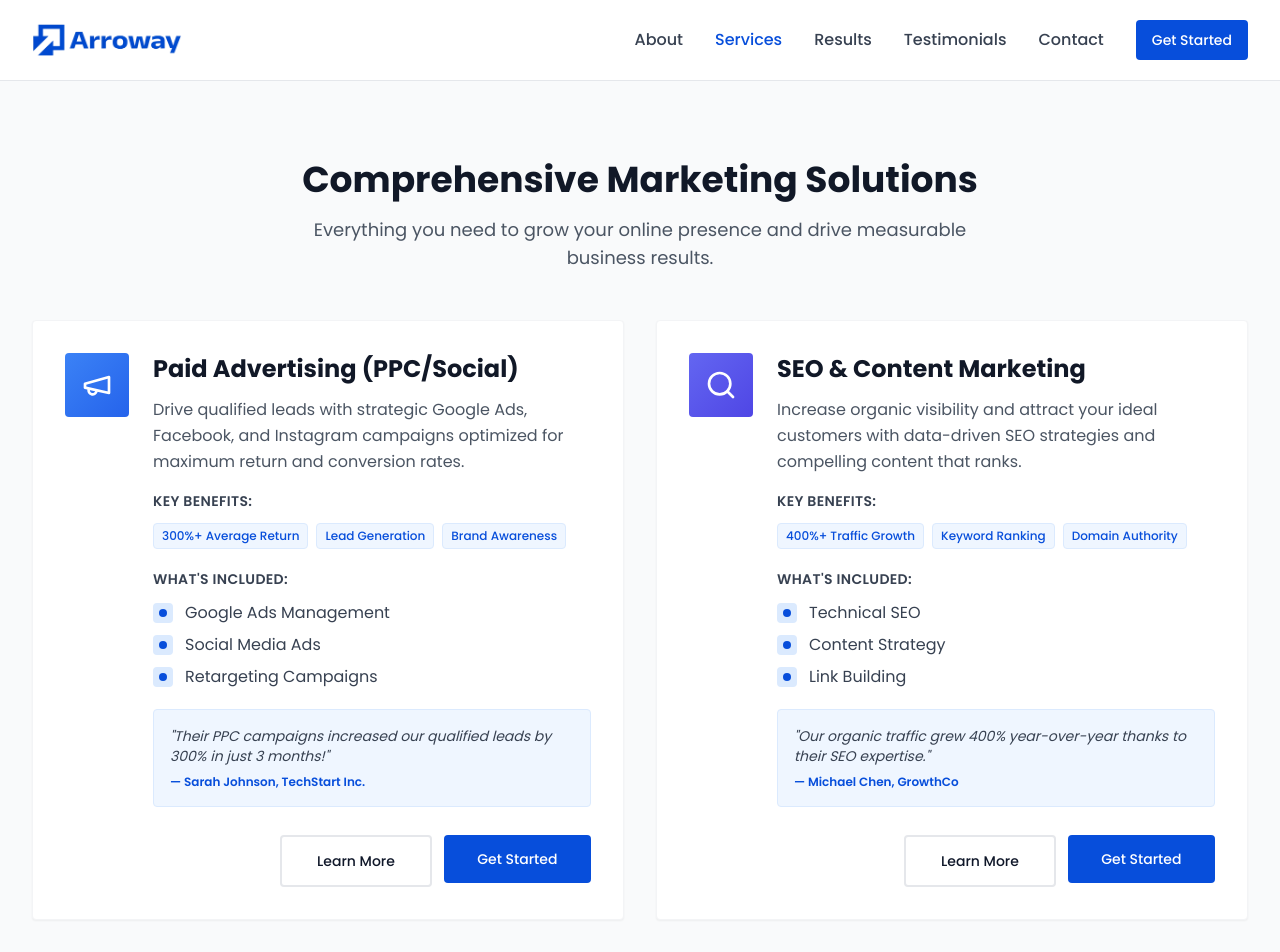
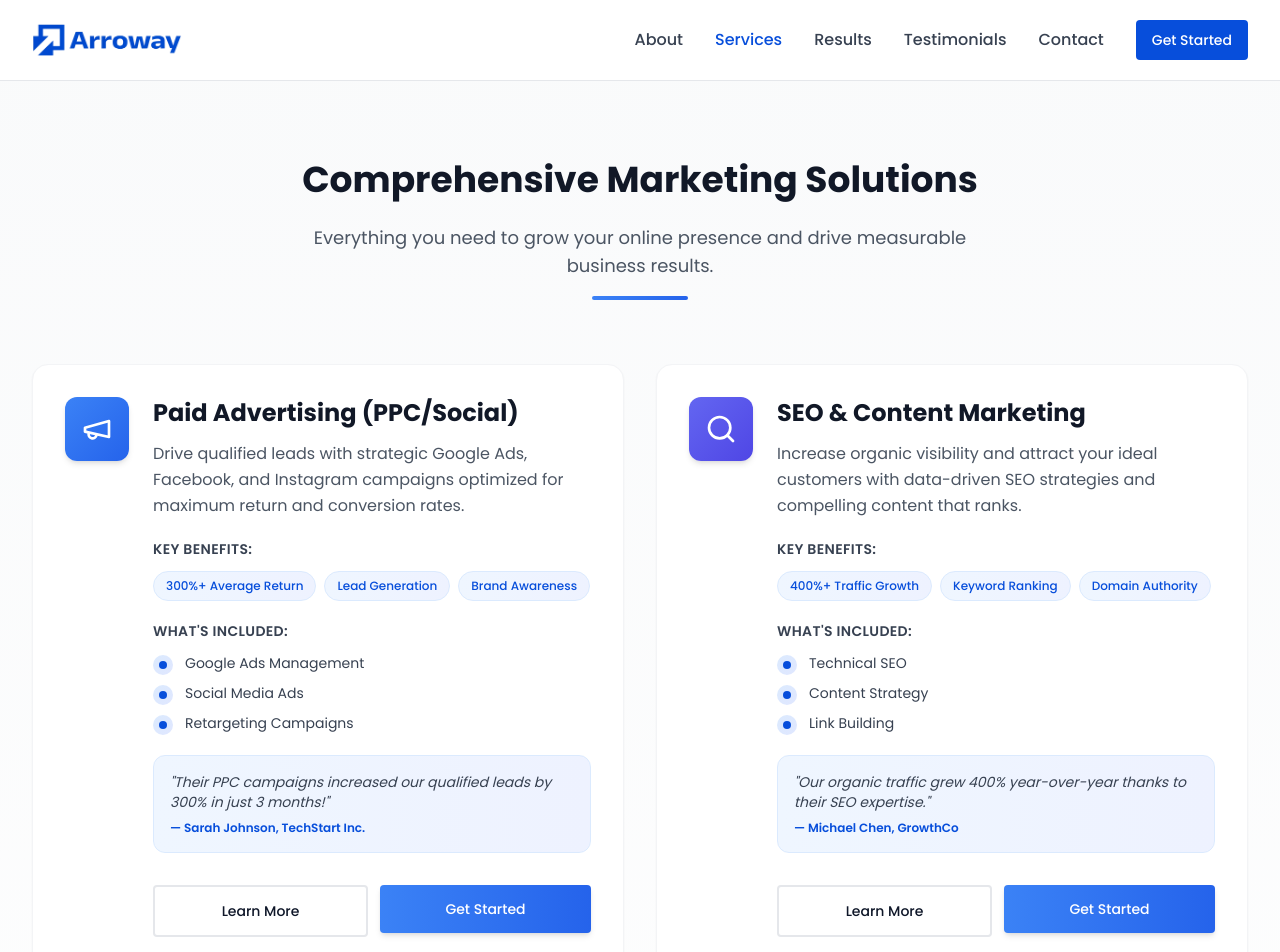
Before and after one commit to arrowaydigital/Arroway, a React (Vite) app: page /services in a window 1280 px wide. Shown: the top 952 px of the page. Built offline with nearby package versions, Linux system fonts and the light colour scheme.

Commit message:
Update ServicesSection.tsx

```diff
--- a/src/components/features/ServicesSection.tsx
+++ b/src/components/features/ServicesSection.tsx
@@ -16,7 +16,7 @@ export function ServicesSection() {
         name: "Sarah Johnson",
         company: "TechStart Inc.",
         quote: "Their PPC campaigns increased our qualified leads by 300% in just 3 months!"
-      },
+      }
     },
     {
       icon: <Search className="w-8 h-8 text-white" />,
@@ -30,7 +30,7 @@ export function ServicesSection() {
         name: "Michael Chen",
         company: "GrowthCo",
         quote: "Our organic traffic grew 400% year-over-year thanks to their SEO expertise."
-      },
+      }
     },
     {
       icon: <Share2 className="w-8 h-8 text-white" />,
@@ -44,7 +44,7 @@ export function ServicesSection() {
         name: "Emma Rodriguez",
         company: "StyleHub",
         quote: "Our community grew 250% and engagement rates doubled with their social strategy."
-      },
+      }
     },
     {
       icon: <BarChart3 className="w-8 h-8 text-white" />,
@@ -58,32 +58,35 @@ export function ServicesSection() {
         name: "David Park",
         company: "FinTech Solutions",
         quote: "Their analytics helped us identify growth opportunities we were missing for years."
-      },
+      }
     },
   ];
 
   return (
-    <section id="services" className="py-16 sm:py-20 bg-gray-50">
+    <section id="services" className="py-16 sm:py-20 bg-gradient-to-b from-gray-50 to-white">
       <div className="container mx-auto px-4 sm:px-6 lg:px-8">
-        <div className="text-center mb-12">
-          <h2 className="text-3xl sm:text-4xl font-bold text-gray-900 mb-4">
-            <br />
-            <br />
-            Comprehensive Marketing Solutions
-          </h2>
-          <p className="text-lg text-gray-600 max-w-2xl mx-auto">
+        <div className="text-center mb-16">
+          <div className="inline-flex items-center justify-center gap-2 mb-6">
+            <h2 className="text-3xl sm:text-4xl font-bold text-gray-900">
+              <br/>
+              <br/>
+              Comprehensive Marketing Solutions
+            </h2>
+          </div>
+          <p className="text-lg text-gray-600 max-w-2xl mx-auto mb-4">
             Everything you need to grow your online presence and drive measurable business results.
           </p>
+          <div className="w-24 h-1 bg-gradient-to-r from-blue-500 to-blue-600 mx-auto rounded-full"></div>
         </div>
 
         <div className="grid grid-cols-1 lg:grid-cols-2 gap-8">
           {services.map((service, index) => (
             <div
               key={service.title}
-              className="bg-white rounded p-8 shadow-sm hover:shadow-xl transition-all duration-300 border border-gray-100 group"
+              className="bg-white rounded-2xl p-8 shadow-sm hover:shadow-2xl transition-all duration-300 border border-gray-100 group overflow-hidden"
             >
               <div className="flex flex-col sm:flex-row gap-6">
-                <div className={`flex-shrink-0 w-16 h-16 bg-gradient-to-br ${service.color} rounded flex items-center justify-center`}>
+                <div className={`flex-shrink-0 w-16 h-16 bg-gradient-to-br ${service.color} rounded-xl flex items-center justify-center shadow-md`}>
                   {service.icon}
                 </div>
 
@@ -92,7 +95,7 @@ export function ServicesSection() {
                     {service.title}
                   </h3>
 
-                  <p className="text-gray-600 mb-4 leading-relaxed">
+                  <p className="text-gray-600 mb-5 leading-relaxed">
                     {service.description}
                   </p>
 
@@ -102,7 +105,7 @@ export function ServicesSection() {
                       {service.stats.map((stat, idx) => (
                         <span
                           key={idx}
-                          className="inline-flex items-center px-2 py-1 rounded text-xs font-medium bg-blue-50 text-[#074edb] border border-blue-100 whitespace-nowrap"
+                          className="inline-flex items-center px-3 py-1.5 rounded-full text-xs font-medium bg-gradient-to-r from-blue-50 to-indigo-50 text-[#074edb] border border-blue-100 whitespace-nowrap"
                         >
                           {stat}
                         </span>
@@ -115,27 +118,23 @@ export function ServicesSection() {
                     <ul className="space-y-2">
                       {service.features.map((feature, idx) => (
                         <li key={idx} className="flex items-start text-gray-700">
-                          <div className="w-5 h-5 rounded bg-blue-100 flex items-center justify-center mr-3 mt-0.5 flex-shrink-0">
-                            <div className="w-2 h-2 rounded bg-[#074edb]" />
+                          <div className="w-5 h-5 rounded-full bg-gradient-to-br from-blue-100 to-indigo-100 flex items-center justify-center mr-3 mt-0.5 flex-shrink-0">
+                            <div className="w-2 h-2 rounded-full bg-[#074edb]" />
                           </div>
-                          <span>{feature}</span>
+                          <span className="text-sm">{feature}</span>
                         </li>
                       ))}
                     </ul>
                   </div>
 
-                  <div className="mb-5">
-                    <div className="bg-blue-50 rounded p-4 border border-blue-100">
+                  <div className="mb-6">
+                    <div className="bg-gradient-to-r from-blue-50 to-indigo-50 rounded-xl p-4 border border-blue-100">
                       <p className="text-sm italic text-gray-700 mb-2">"{service.testimonial.quote}"</p>
                       <p className="text-xs font-semibold text-[#074edb]">— {service.testimonial.name}, {service.testimonial.company}</p>
                     </div>
                   </div>
 
                   <div className="flex flex-col sm:flex-row gap-3 pt-2">
-                    <div className="flex-1">
-                      <div className="text-center py-3 text-lg font-bold text-[#074edb]">
-                      </div>
-                    </div>
                     <Button
                       variant="outline"
                       className="flex-1 border-2 border-gray-200 hover:border-[#074edb] hover:text-[#074edb] transition-colors py-5 sm:py-6"
@@ -143,7 +142,7 @@ export function ServicesSection() {
                       Learn More
                     </Button>
                     <Button
-                      className="flex-1 bg-[#074edb] hover:bg-[#063db3] text-white py-5 sm:py-6"
+                      className="flex-1 bg-gradient-to-r from-blue-500 to-blue-600 hover:from-blue-600 hover:to-blue-700 text-white py-5 sm:py-6 shadow-md hover:shadow-lg transition-all"
                       onClick={() => window.location.href = '/contact'}
                     >
                       Get Started
```
